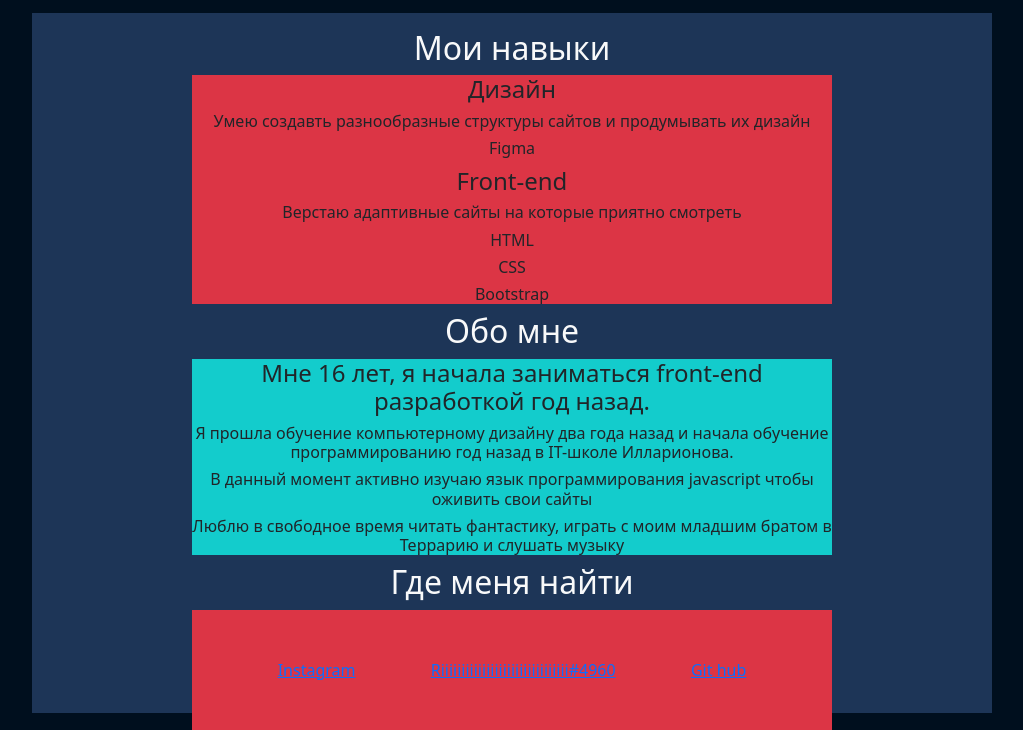
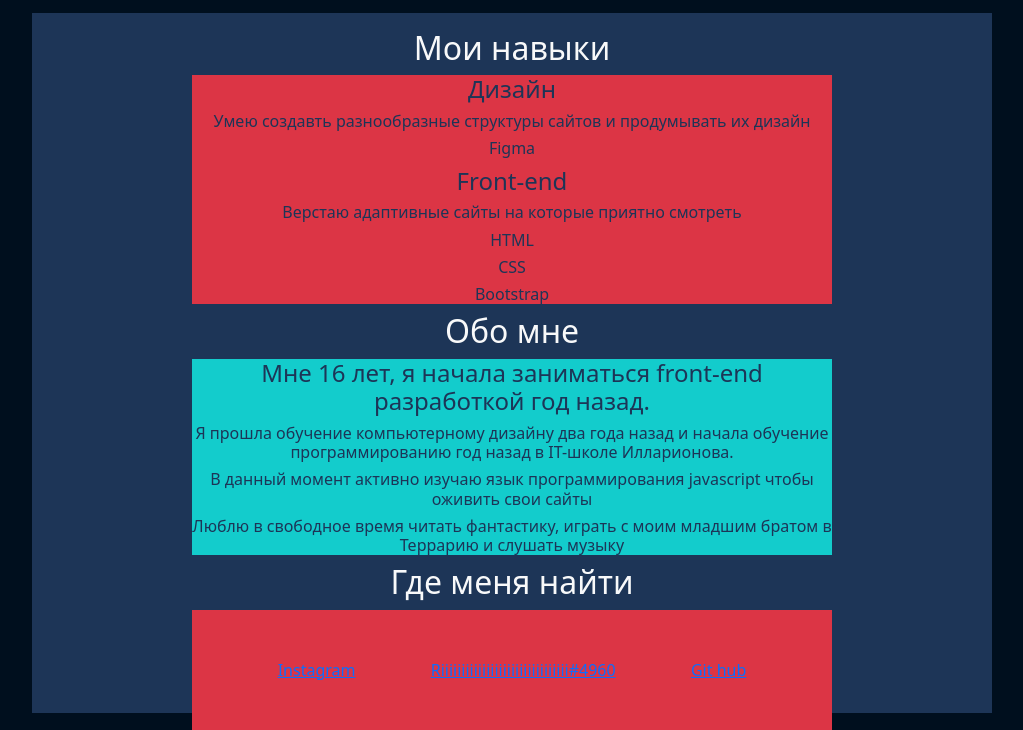
Before and after one commit to Mariinn/Portfolio, a plain HTML site: page index.html in a window 1280 px wide. Shown: the part 2740-3470 px from the top of the page, without its empty margins (128-1151 px from the left). Drawn offline with nearby package versions, Linux system fonts and the light colour scheme.

Commit message:
Update index.html

```diff
--- a/index.html
+++ b/index.html
@@ -95,21 +95,21 @@
 		<div class="col-12 mt-3 pt-3 text-center" style="height:700px; background-color: #1D3557;">
 			<h2 class="text-light">Мои навыки</h2>
 			<div class=" col-8 mx-auto bg-danger">
-				<h4>Дизайн</h4>
-				<h6>Умею создавть разнообразные структуры сайтов и продумывать их дизайн </h6>
-				<h6>Figma</h6>
-				<h4>Front-end</h4>
-				<h6>Верстаю адаптивные сайты на которые приятно смотреть </h6>
-				<h6>HTML</h6>
-				<h6>CSS</h6>
-				<h6>Bootstrap</h6>
+				<h4  style="color:#1D3557;">Дизайн</h4>
+				<h6 style="color:#1D3557;">Умею создавть разнообразные структуры сайтов и продумывать их дизайн </h6>
+				<h6 style="color:#1D3557;">Figma</h6>
+				<h4 style="color:#1D3557;">Front-end</h4>
+				<h6 style="color:#1D3557;">Верстаю адаптивные сайты на которые приятно смотреть </h6>
+				<h6 style="color:#1D3557;">HTML</h6>
+				<h6 style="color:#1D3557;">CSS</h6>
+				<h6 style="color:#1D3557;">Bootstrap</h6>
 			</div>
 			<h2 class="text-light">Обо мне</h2>
 			<div class=" col-8 mx-auto" style="background-color: #13cccc">
-				<h4>Мне 16 лет, я начала заниматься front-end разработкой год назад.</h6>
-				<h6>Я прошла обучение компьютерному дизайну два года назад и начала обучение программированию год назад в IT-школе Илларионова.</h4>
-				<h6>В данный момент активно изучаю язык программирования javascript чтобы оживить свои сайты</h6>
-				<h6>Люблю в свободное время читать фантастику, играть с моим младшим братом в Террарию и слушать музыку</h6>
+				<h4 style="color:#1D3557;">Мне 16 лет, я начала заниматься front-end разработкой год назад.</h6>
+				<h6 style="color:#1D3557;">Я прошла обучение компьютерному дизайну два года назад и начала обучение программированию год назад в IT-школе Илларионова.</h4>
+				<h6 style="color:#1D3557;">В данный момент активно изучаю язык программирования javascript чтобы оживить свои сайты</h6>
+				<h6 style="color:#1D3557;">Люблю в свободное время читать фантастику, играть с моим младшим братом в Террарию и слушать музыку</h6>
 			</div>
 			<h2 class="text-light">Где меня найти </h2>
 			<div class=" col-8 mx-auto d-flex bg-danger p-5">
```
